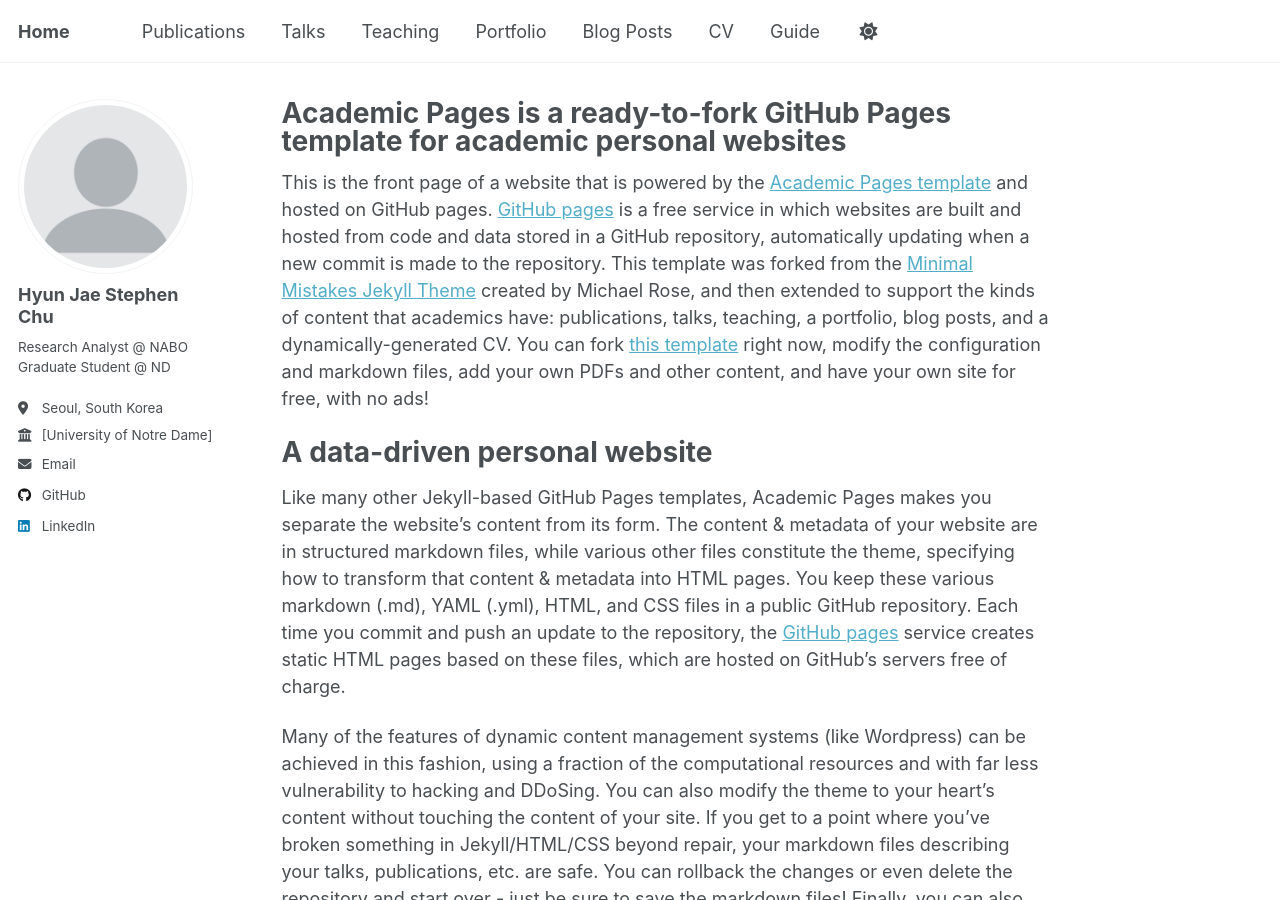
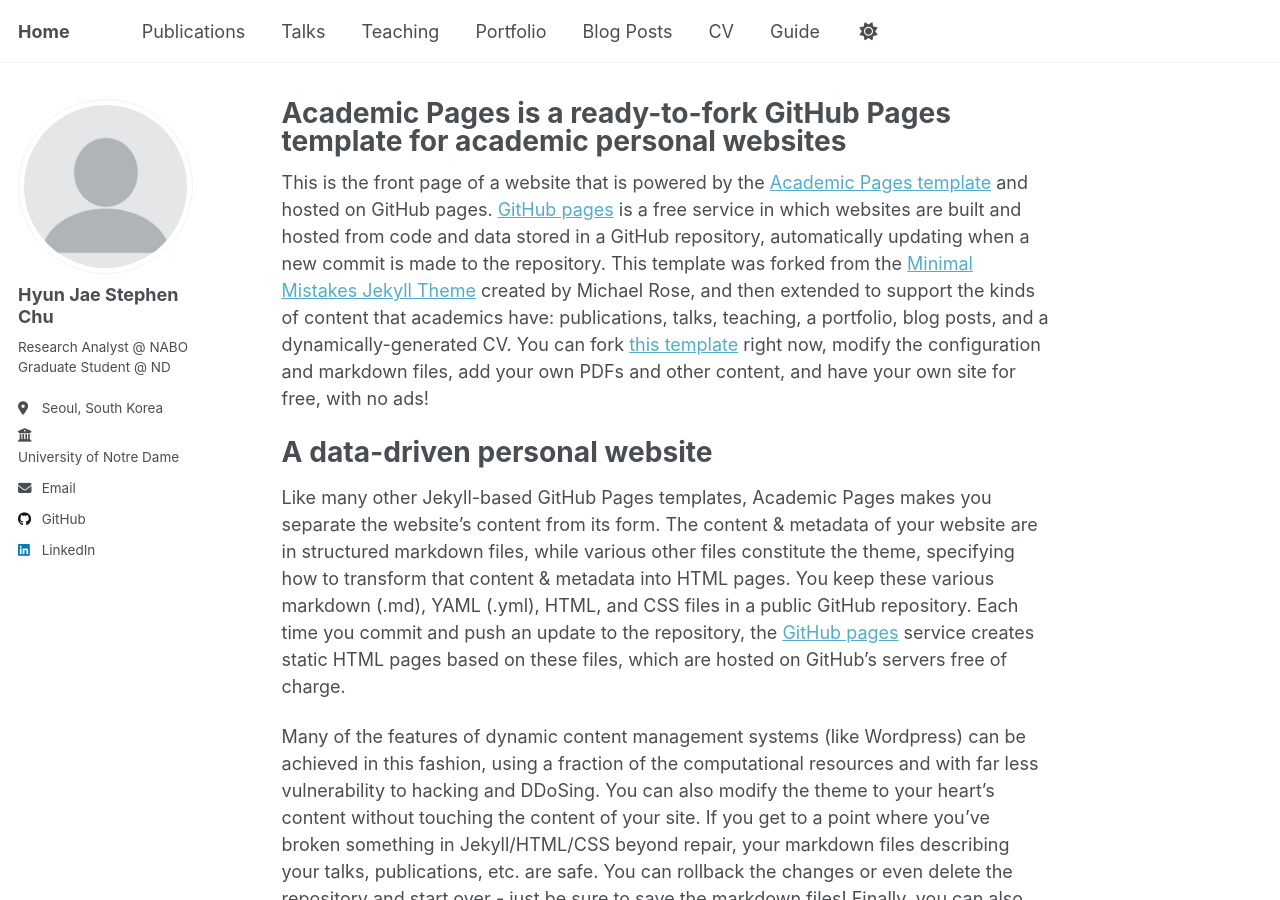
Before and after one commit to hjchu95/hjchu95.github.io, a Jekyll site: the page built from _pages/about.md, in a window 1280 px wide and 900 px high. Built offline with Jekyll 4.4.1, drawn with Linux system fonts in a browser that asks for light colours; part of the change alters nothing that is shown.

Commit message:
Update _config.yml

```diff
--- a/_config.yml
+++ b/_config.yml
@@ -27,7 +27,7 @@ author:
   pronouns         : # example: "she/her"
   bio              : "Research Analyst @ NABO<br>Graduate Student @ ND"
   location         : "Seoul, South Korea"
-  employer         : "[University of Notre Dame](https://economics.nd.edu/)"
+  employer         : "<a href='https://economics.nd.edu/'>University of Notre Dame</a>"
   # employer         : "[National Assembly Budget Office of Korea (NABO)](https://korea.nabo.go.kr/naboEng/main/main.do)"
   uri              : # URL
   email            : "hchu@nd.edu"
```
